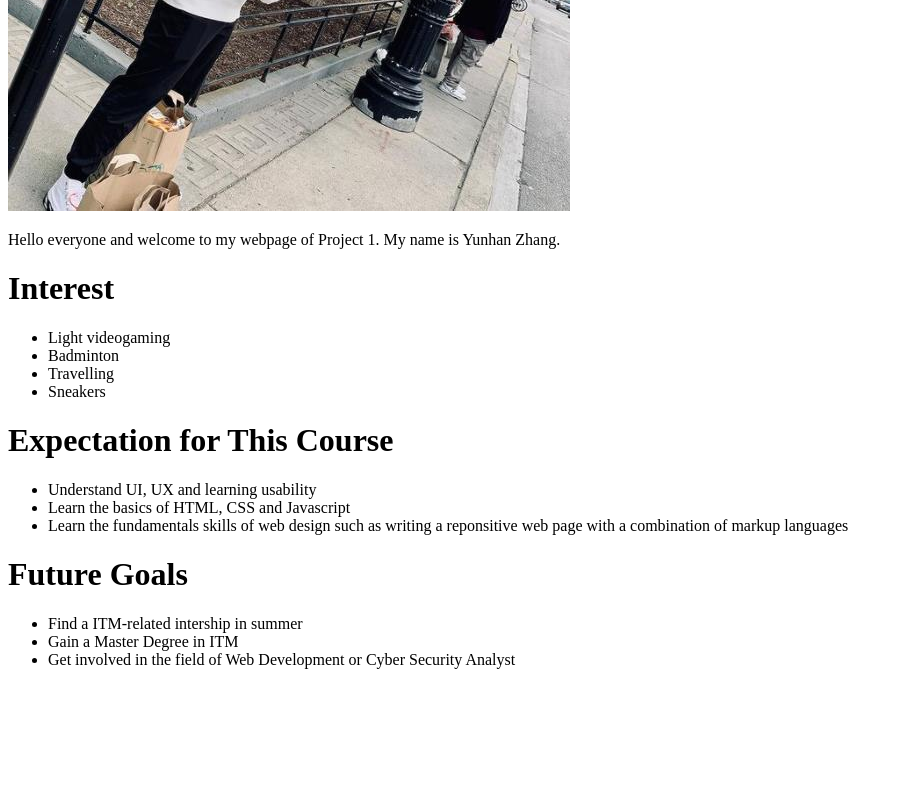
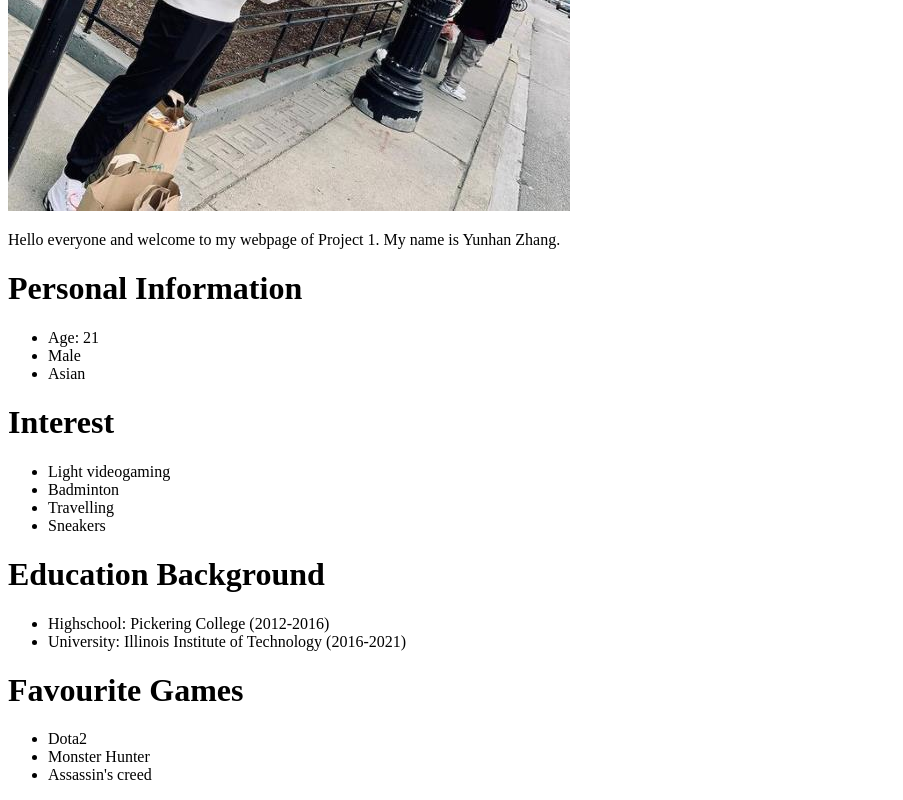
Before and after one commit to yunhanzhang980116/ITMD-361, a plain HTML site: page Projects/Porject1/index.html in a window 1280 px wide. Shown: the part 541-1341 px from the top of the page, without its empty margins (0-903 px from the left). Before the commit the page ends 1226 px from the top, so only its background shows below. Drawn offline with Linux system fonts and the light colour scheme.

Commit message:
hotfix to main page

```diff
--- a/Projects/Porject1/index.html
+++ b/Projects/Porject1/index.html
@@ -21,6 +21,13 @@
 	<img src = "images/meins.jpg" alt = "me">
 	<p> Hello everyone and welcome to my webpage of Project 1. My name is Yunhan Zhang.</p>
 
+	<h1> Personal Information </h1>
+	<ul>
+		<li> Age: 21 </li>
+		<li> Male </li>
+		<li> Asian </li>
+	</ul>
+
 	<h1> Interest </h1>
 		<ul>
 			<li> Light videogaming </li>
@@ -29,19 +36,18 @@
 			<li> Sneakers </li>
 		</ul>
 
-	<h1> Expectation for This Course </h1>
+	<h1> Education Background </h1>
 		<ul>
-			<li> Understand UI, UX and learning usability </li>
-			<li> Learn the basics of HTML, CSS and Javascript </li>
-			<li> Learn the fundamentals skills of web design such as writing a reponsitive web page with a combination of markup languages </li>
+			<li> Highschool: Pickering College (2012-2016)</li>
+			<li> University: Illinois Institute of Technology (2016-2021)</li>
 		</ul>
 
 
-	<h1> Future Goals </h1>
+	<h1> Favourite Games </h1>
 		<ul>
-			<li> Find a ITM-related intership in summer </li>
-			<li> Gain a Master Degree in ITM </li>
-			<li> Get involved in the field of Web Development or Cyber Security Analyst </li>
+			<li> Dota2 </li>
+			<li> Monster Hunter </li>
+			<li> Assassin's creed </li>
 		</ul>
 </body>
 </html>
```
